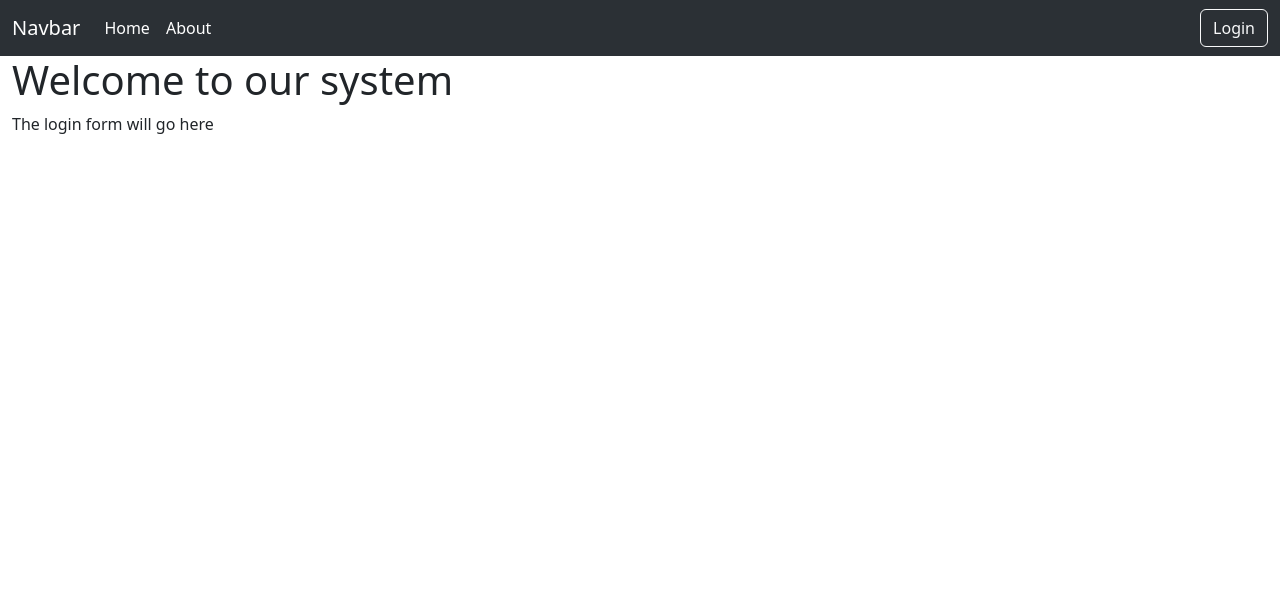
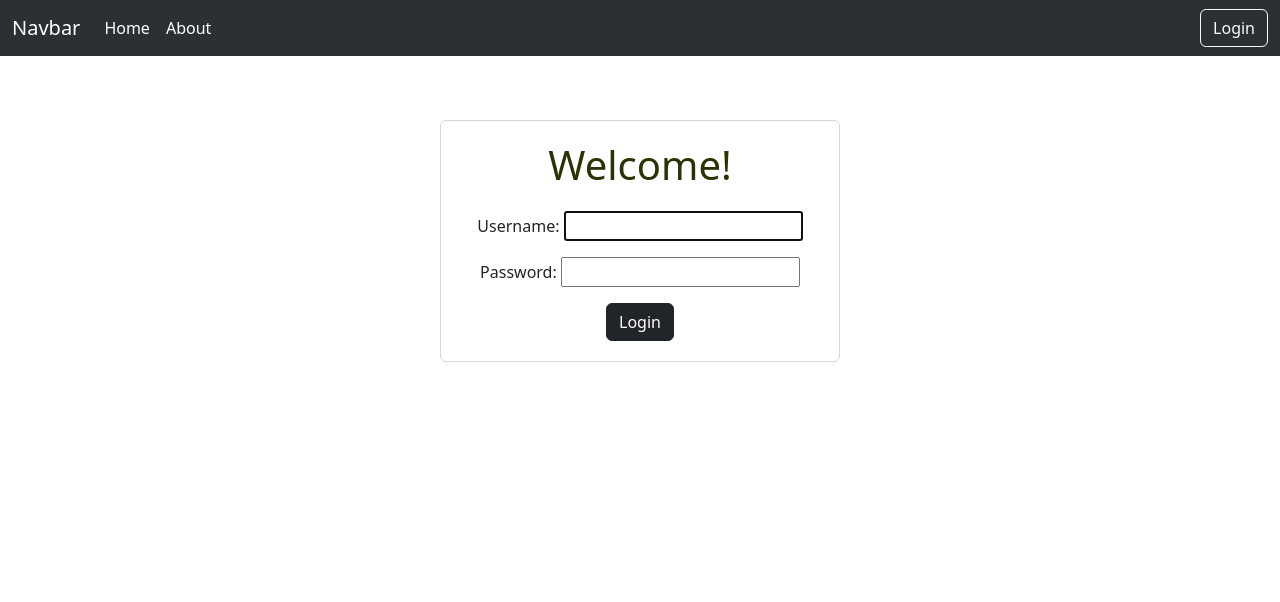
Before and after one commit to zerias52/capstone, a Django app: page /users/login/ in a window 1280 px wide. Shown: the top 602 px of the page. Run offline with Django 5.2, Linux system fonts and the light colour scheme.

Commit message:
Updated for Class 3

```diff
--- a/static/css/base.css
+++ b/static/css/base.css
@@ -13,6 +13,10 @@ nav {
     color: white;
 }
 
+nav .dropdown-menu{
+    left: -45px !important;
+}
+
 main {
     min-height: calc(100vh - 104px);
 }
--- a/static/css/login.css
+++ b/static/css/login.css
@@ -0,0 +1,17 @@
+.login {
+    max-width: 400px;
+    padding: 20px;
+    border: 1px solid #d2d6d8;
+    border-radius: 6px;
+    margin-left: auto;
+    margin-right: auto;
+    background-color: white;
+    text-align: center;
+    margin-top: 4rem;
+}
+
+.login h1 {
+    color: #2B3305;
+    text-align: center;
+    margin-bottom: 22px;
+}
--- a/templates/navbar.html
+++ b/templates/navbar.html
@@ -16,7 +16,21 @@
 
         </ul>
         <div class="d-flex">
-          <a class="btn btn-outline-light" href="{% url 'login' %}">Login</a>
+            {% if user.is_authenticated %}
+                <div class="nav-item dropdown">
+              <button class="btn btn-dark dropdown-toggle" href="#" role="button" data-bs-toggle="dropdown" aria-expanded="false">
+                {{ user.username }}
+              </button>
+              <ul class="dropdown-menu">
+                <li><a class="dropdown-item" href="#">Action</a></li>
+                <li><a class="dropdown-item" href="#">Another action</a></li>
+                <li><hr class="dropdown-divider"></li>
+                <li><a class="dropdown-item" href="{% url 'logout' %}">Logout</a></li>
+              </ul>
+            </div>
+            {% else %}
+                <a class="btn btn-outline-light" href="{% url 'login' %}">Login</a>
+            {% endif %}
         </div>
       </div>
     </div>
--- a/templates/users/login.html
+++ b/templates/users/login.html
@@ -11,7 +11,13 @@
 
 {% block content %}
 	<div class="login">
-        <h1>Welcome to our system</h1>
-        <p>The login form will go here</p>
+        <h1>Welcome!</h1>
+        <form method="post">
+            {% csrf_token %}
+
+            {{ form.as_p }}
+
+            <button class="btn btn-dark">Login</button>
+        </form>
     </div>
 {% endblock %}
--- a/users/urls.py
+++ b/users/urls.py
@@ -2,5 +2,6 @@ from django.urls import path
 from .views import *
 
 urlpatterns = [
-   path("login/", login, name="login")
+   path("login/", UserLoginView.as_view(), name="login"),
+   path("logout/", user_logout, name='logout'),
 ]
--- a/users/views.py
+++ b/users/views.py
@@ -1,5 +1,28 @@
-from django.shortcuts import render
+from django.shortcuts import render, redirect
+from django.contrib.auth.views import LoginView
+from django.urls import reverse_lazy, reverse
+from django.contrib.auth import logout
+
+"""
+Class-based views:
+
+View        = generic view
+ListView    = get a list of records
+DetailView  = get a single(detail) record
+CreateView  = create a new record
+DeleteView  = remove a record
+UpdateView  = modify an existing record
+LoginView   = login
+"""
+
 
 # Create your views here.
-def login(request):
-    return render(request, "users/login.html")
+class UserLoginView(LoginView):
+    template_name = "users/login.html"
+
+    def get_success_url(self):
+        return reverse("home")
+
+def user_logout(request):
+    logout(request)
+    return redirect("login")
```
Also changed, not shown: pages/views.py (+12 -0 lines), db.sqlite3.
